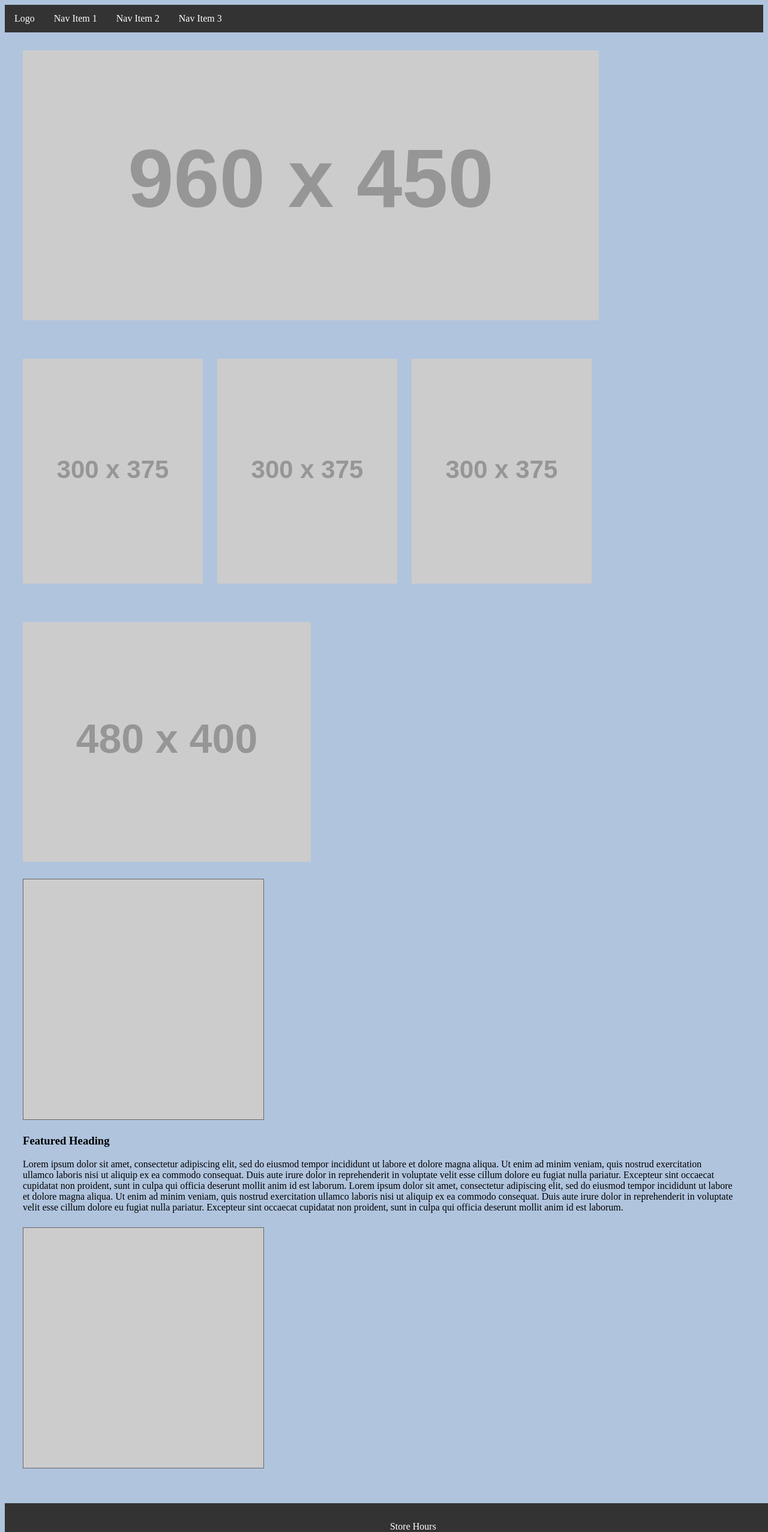
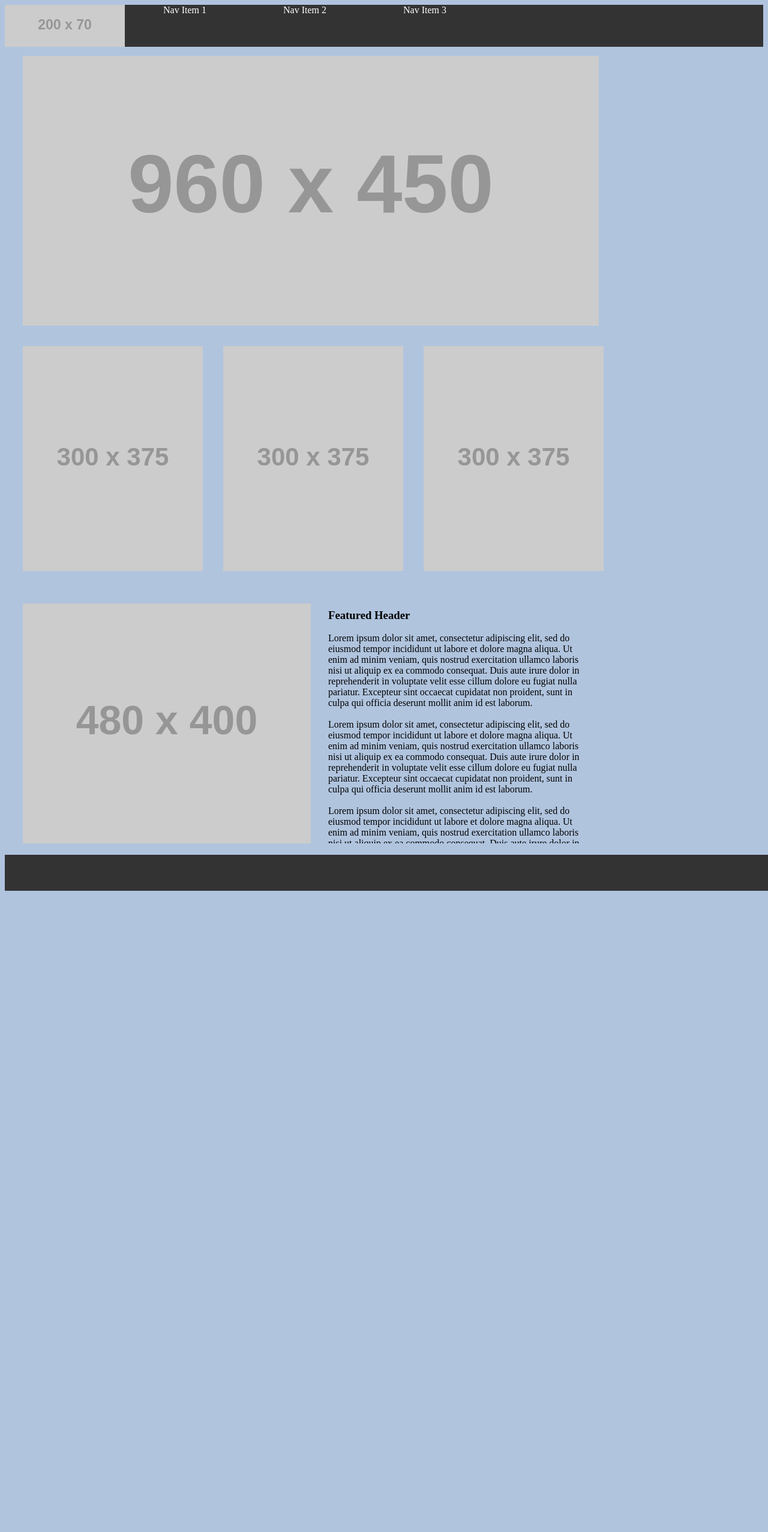
Before and after one commit to river-ceanne/wireframe-exercise, a plain HTML site: page index.html in a window 1280 px wide. Shown: the top 2554 px of the page at 60% size. After the commit the page ends 1493 px from the top, so only its background shows below. Drawn offline with Linux system fonts and the light colour scheme; placeholder pictures from the web are drawn by us.

Commit message:
progress on css layout

```diff
--- a/index.html
+++ b/index.html
@@ -6,15 +6,16 @@
 </head>
 <body>
     <ul class="navbar">
-      <li class="navEl"><a href="#home">Logo</a></li>
-      <li class="navEl"><a href="#news">Nav Item 1</a></li>
-      <li class="navEl"><a href="#contact">Nav Item 2</a></li>
-      <li class="navEl"><a href="#contact">Nav Item 3</a></li>
+      <li><a href="https://placeholder.com"><img src="https://via.placeholder.com/200x70"></a></li>
+      <li><a href="#news">Nav Item 1</a></li>
+      <li><a href="#contact">Nav Item 2</a></li>
+      <li><a href="#contact">Nav Item 3</a></li>
     </ul>
 
     <div>
-      <a href="https://placeholder.com"><img src="https://via.placeholder.com/960x450"></a>
-
+      <span>
+        <a href="https://placeholder.com"><img src="https://via.placeholder.com/960x450"></a>
+      </span>
     </div>
 
     <div>
@@ -33,32 +34,22 @@
       <span>
         <a href="https://placeholder.com"><img src="https://via.placeholder.com/480x400"></a>
       </span>
-      <span><!--Span for the scrollable paragraph-->
-        <p>
-          <h3>Featured Heading</h3>
+      <span class="scroll"><!--Span for the scrollable paragraph-->
+          <h3>Featured Header</h3>
           Lorem ipsum dolor sit amet, consectetur adipiscing elit, sed do eiusmod tempor incididunt ut labore et dolore magna aliqua. Ut enim ad minim veniam, quis nostrud exercitation ullamco laboris nisi ut aliquip ex ea commodo consequat. Duis aute irure dolor in reprehenderit in voluptate velit esse cillum dolore eu fugiat nulla pariatur. Excepteur sint occaecat cupidatat non proident, sunt in culpa qui officia deserunt mollit anim id est laborum.
-
+          <br><br>
           Lorem ipsum dolor sit amet, consectetur adipiscing elit, sed do eiusmod tempor incididunt ut labore et dolore magna aliqua. Ut enim ad minim veniam, quis nostrud exercitation ullamco laboris nisi ut aliquip ex ea commodo consequat. Duis aute irure dolor in reprehenderit in voluptate velit esse cillum dolore eu fugiat nulla pariatur. Excepteur sint occaecat cupidatat non proident, sunt in culpa qui officia deserunt mollit anim id est laborum.
-        </p>
+          <br><br>
+          Lorem ipsum dolor sit amet, consectetur adipiscing elit, sed do eiusmod tempor incididunt ut labore et dolore magna aliqua. Ut enim ad minim veniam, quis nostrud exercitation ullamco laboris nisi ut aliquip ex ea commodo consequat. Duis aute irure dolor in reprehenderit in voluptate velit esse cillum dolore eu fugiat nulla pariatur. Excepteur sint occaecat cupidatat non proident, sunt in culpa qui officia deserunt mollit anim id est laborum.
+          <br><br>
+          Lorem ipsum dolor sit amet, consectetur adipiscing elit, sed do eiusmod tempor incididunt ut labore et dolore magna aliqua. Ut enim ad minim veniam, quis nostrud exercitation ullamco laboris nisi ut aliquip ex ea commodo consequat. Duis aute irure dolor in reprehenderit in voluptate velit esse cillum dolore eu fugiat nulla pariatur. Excepteur sint occaecat cupidatat non proident, sunt in culpa qui officia deserunt mollit anim id est laborum.
+          <br><br>
+          Lorem ipsum dolor sit amet, consectetur adipiscing elit, sed do eiusmod tempor incididunt ut labore et dolore magna aliqua. Ut enim ad minim veniam, quis nostrud exercitation ullamco laboris nisi ut aliquip ex ea commodo consequat. Duis aute irure dolor in reprehenderit in voluptate velit esse cillum dolore eu fugiat nulla pariatur. Excepteur sint occaecat cupidatat non proident, sunt in culpa qui officia deserunt mollit anim id est laborum.
       </span>
     </div>
 
     <div class="footer">
-    <span>
-      Contact Info<br>
-      Phone: (206)555-5555<br>
-      Fax: (206)222-2222<br>
-    </span>
-
-    <span>
-      Store Hours<br>
-      Monday 6:00AM-8:00PM<br>
-      Tuesday 6:00AM-8:00PM<br>
-      Wednesday 6:00AM-8:00PM<br>
-      Thursday 6:00AM-8:00PM<br>
-      Friday 6:00AM-8:00PM<br>
-    </span>
-  </div>
+    </div>
 
 
   <script src="app.js"></script>
--- a/style.css
+++ b/style.css
@@ -13,23 +13,6 @@ p {
   text-align: center;
 }
 
-#down-message {
-  font-size: 2em;
-  text-align: center;
-}
-
-.roundImage {
-  border-radius: 20px;
-  border: 5px solid #333;
-  padding: 14px;
-}
-
-.center {
-display: block;
-margin-left: auto;
-margin-right: auto;
-}
-
 ul.navbar{
   list-style-type: none;
   margin: 0;
@@ -39,17 +22,21 @@ ul.navbar{
   position: -webkit-sticky; /* Safari */
   position: sticky;
   top: 0;
+  height: 70px;
+  width: 100%;
 }
 
-li.navEl {
+li {
   float: left;
+  width: 200px;
+  /* height: auto; */
+  text-align: center;
 }
 
 li a {
   display: block;
   color: white;
   text-align: center;
-  padding: 14px 16px;
   text-decoration: none;
 }
 
@@ -69,19 +56,19 @@ div.footer{
 }
 
 span {
+  padding: 15px;
+}
+
+span.scroll {
   display: inline-block;
-  padding-right: 20px;
-  text-align: left;
+  height: 400px;
+  width: 430px;
+  overflow: auto;
+  padding: 10px;
 }
 
 div {
-  padding: 30px;
+  padding: 15px;
+  margin-left: auto;
+  margin-right: auto;
 }
-
-span p {
-  height: 400px;
-  width: 400px;
-  overflow: auto;
-  border: 1px solid #666;
-  background-color: #ccc;
-  }
```
